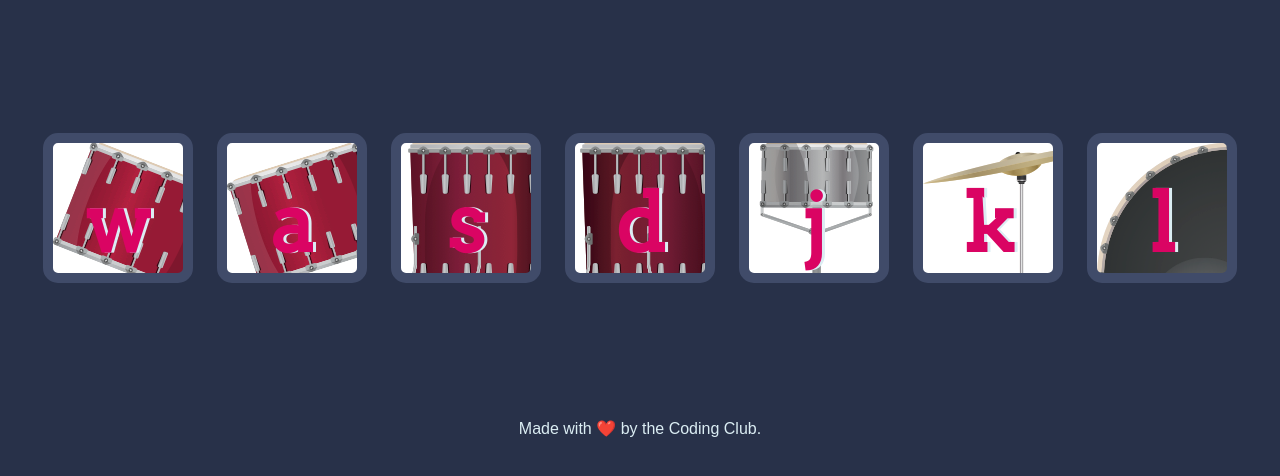
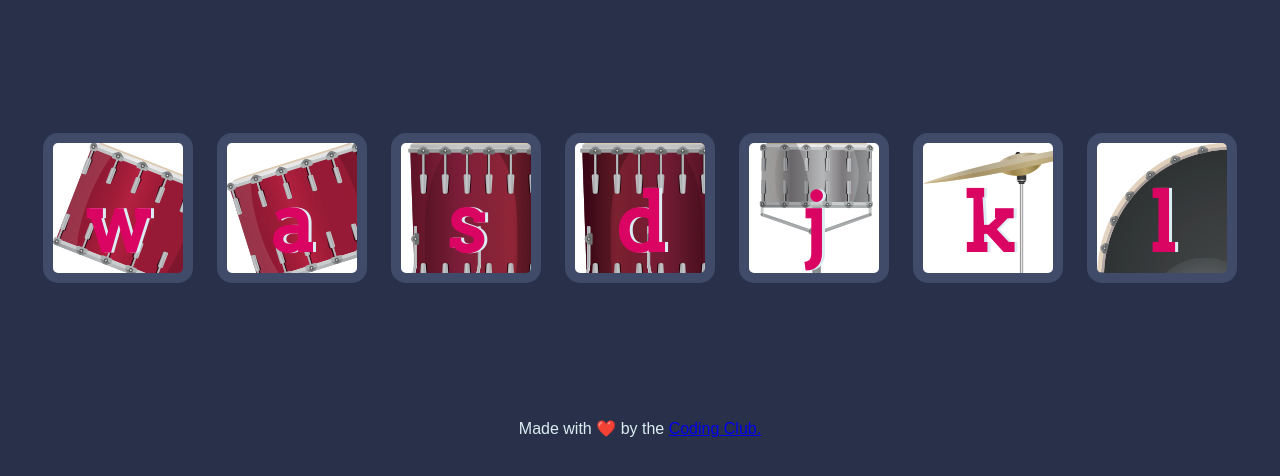
Before and after one commit to mrmorgan-i/drumkitbasic, a plain HTML site: page index.html in a window 1280 px wide. Shown: the part 156-632 px from the top of the page. Drawn offline with Linux system fonts and the light colour scheme.

Commit message:
Link correction

```diff
--- a/index.html
+++ b/index.html
@@ -23,7 +23,7 @@
 
 
   <footer>
-    Made with ❤️ by the <a href="https://newmancoding.club/" target="_blank"></a>Coding Club.</a>
+    Made with ❤️ by the <a href="https://newmancoding.club/" target="_blank">Coding Club.</a>
   </footer>
   <script src="index.js"></script>
 </body>
```
